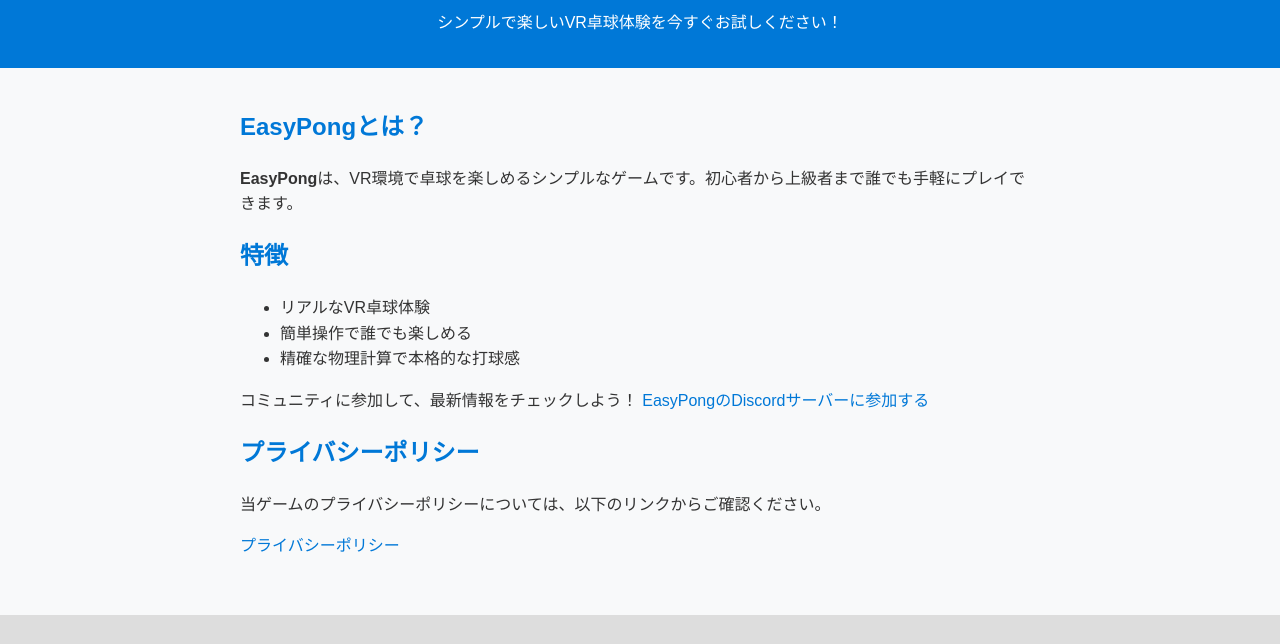
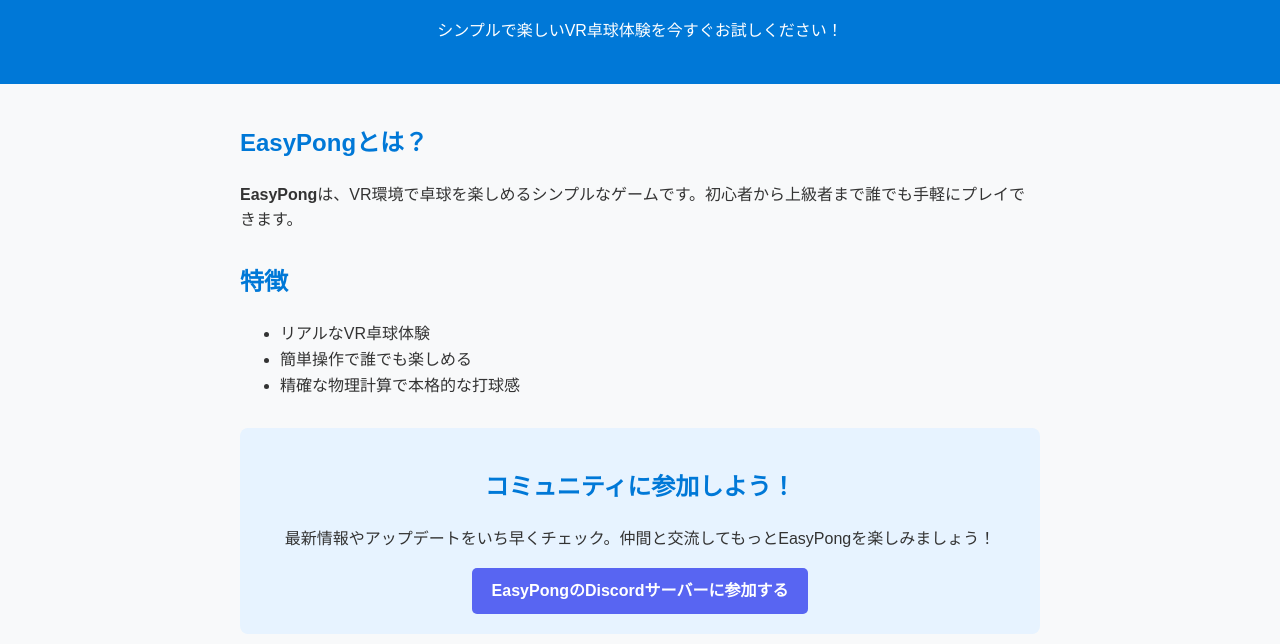
Before and after one commit to akiramiyauchi/EasyPong-homepage, a plain HTML site: page index.html in a window 1280 px wide. Shown: the part 100-744 px from the top of the page. Drawn offline with Linux system fonts and the light colour scheme.

Commit message:
Update index.html

```diff
--- a/index.html
+++ b/index.html
@@ -17,7 +17,7 @@
             background-color: #0078d7;
             color: #fff;
             text-align: center;
-            padding: 1em 0;
+            padding: 1.5em 0;
         }
         main {
             padding: 20px;
@@ -26,6 +26,28 @@
         }
         h1, h2 {
             color: #0078d7;
+        }
+        .section {
+            margin-bottom: 30px;
+        }
+        .community-section {
+            background-color: #e7f3ff;
+            padding: 20px;
+            border-radius: 8px;
+            text-align: center;
+            margin-top: 20px;
+        }
+        .discord-link {
+            display: inline-block;
+            padding: 10px 20px;
+            background-color: #5865F2;
+            color: #fff;
+            border-radius: 5px;
+            text-decoration: none;
+            font-weight: bold;
+        }
+        .discord-link:hover {
+            background-color: #4752C4;
         }
         footer {
             text-align: center;
@@ -48,22 +70,34 @@
         <p>シンプルで楽しいVR卓球体験を今すぐお試しください！</p>
     </header>
     <main>
+        <div class="section">
             <h2>EasyPongとは？</h2>
             <p>
                 <strong>EasyPong</strong>は、VR環境で卓球を楽しめるシンプルなゲームです。初心者から上級者まで誰でも手軽にプレイできます。
             </p>
+        </div>
+
+        <div class="section">
             <h2>特徴</h2>
             <ul>
                 <li>リアルなVR卓球体験</li>
                 <li>簡単操作で誰でも楽しめる</li>
                 <li>精確な物理計算で本格的な打球感</li>
             </ul>
+        </div>
+
+        <!-- コミュニティへの招待 -->
+        <div class="community-section">
+            <h2>コミュニティに参加しよう！</h2>
             <p>
-            コミュニティに参加して、最新情報をチェックしよう！
-            <a href="https://discord.gg/kVfRmk9XfT" target="_blank" rel="noopener noreferrer">
+                最新情報やアップデートをいち早くチェック。仲間と交流してもっとEasyPongを楽しみましょう！
+            </p>
+            <a href="https://discord.gg/kVfRmk9XfT" target="_blank" class="discord-link">
                 EasyPongのDiscordサーバーに参加する
             </a>
-        </p>
+        </div>
+
+        <div class="section">
             <h2>プライバシーポリシー</h2>
             <p>
                 当ゲームのプライバシーポリシーについては、以下のリンクからご確認ください。
@@ -71,6 +105,7 @@
             <p>
                 <a href="privacy.html" target="_blank">プライバシーポリシー</a>
             </p>
+        </div>
     </main>
     <footer>
         <p>&copy; 2024 EasyPong. All rights reserved.</p>
```
Lines whose indentation alone changed are shown as unchanged.
